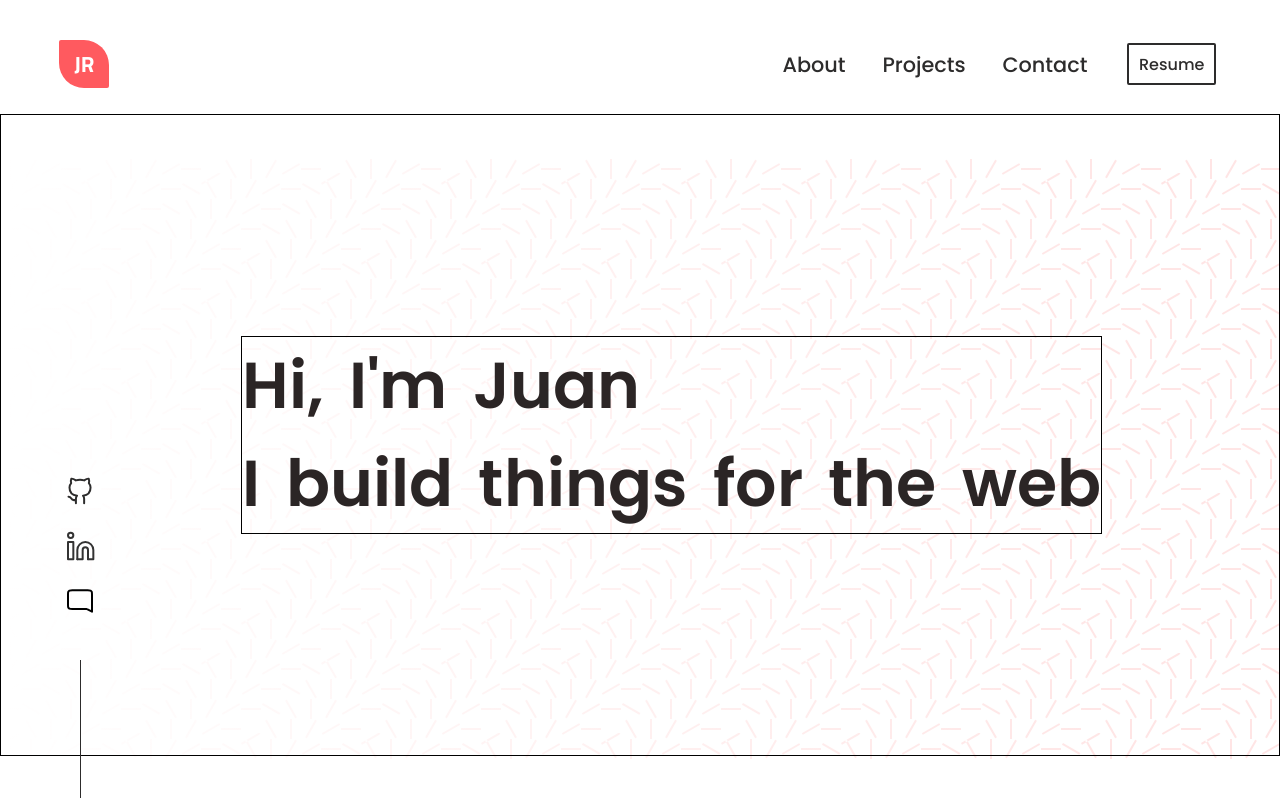
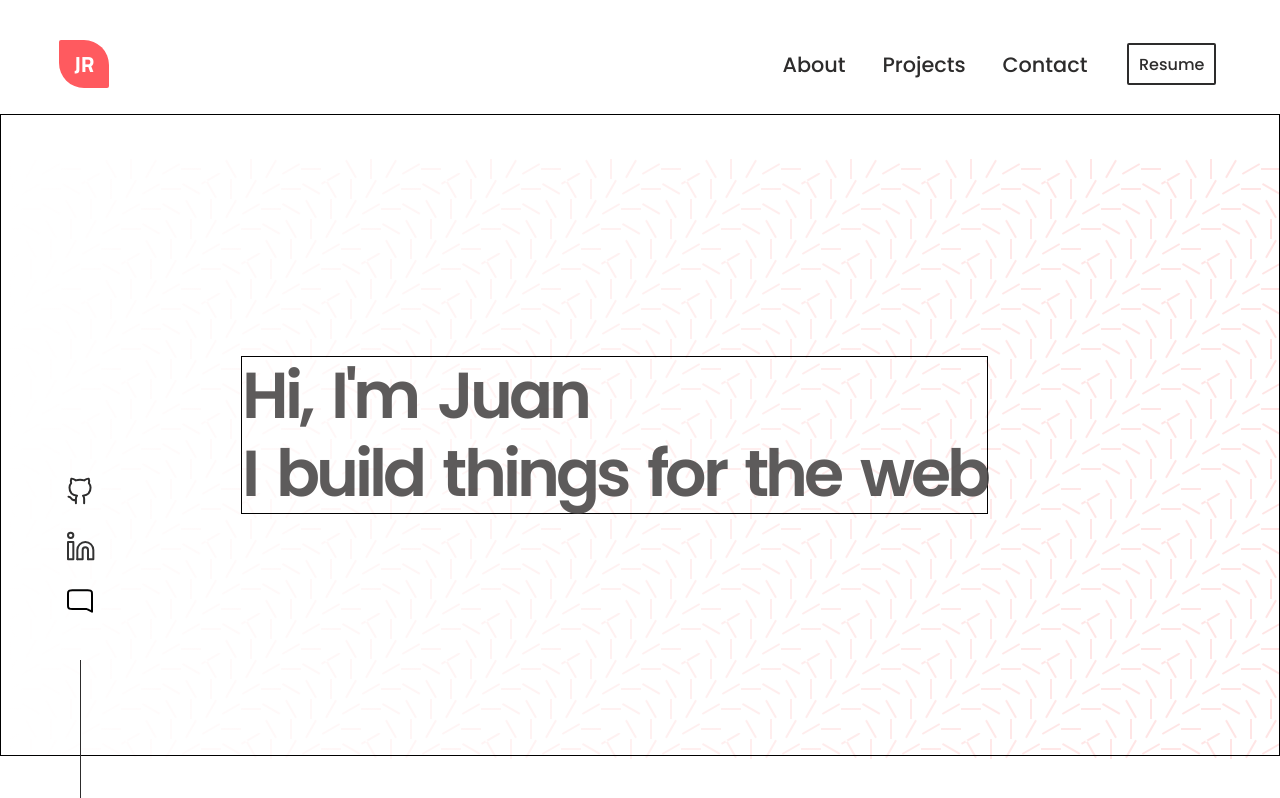
Before and after one commit to JD-R0driguez/react-play-ground, a React (Vite) app in the folder home-page/: page / in a window 1280 px wide. Built offline with nearby package versions, Linux system fonts and the light colour scheme.

Commit message:
Passed class style as a prop for aditional text  stylyng

```diff
--- a/home-page/src/components/TextAnimation.css
+++ b/home-page/src/components/TextAnimation.css
@@ -1,10 +1,12 @@
 @import url('https://fonts.googleapis.com/css2?family=Poppins:wght@100;300;400;500;600;700;800&display=swap');
 
 .text-animation {
+  /* border: 1px solid #000; */
   font-size: 65px;
   font-family: 'Poppins', sans-serif;
   font-weight: 600;
-  color: rgb(43, 37, 37);
+  line-height: 1.2;
+  color: rgba(73, 71, 71, 0.892);
   opacity: 0;
   animation: fadeIn 0.2s 0.4s;
   animation-fill-mode: forwards ;
@@ -13,8 +15,13 @@
 
 .letter {
   display: inline-block;
+  letter-spacing: -4px;
 }
 
 .space{
-  margin: 0px 5px;
+  margin: 0px 2px;
 }
+
+.theme-2{
+  color:#FF5A5F;
+}
```
